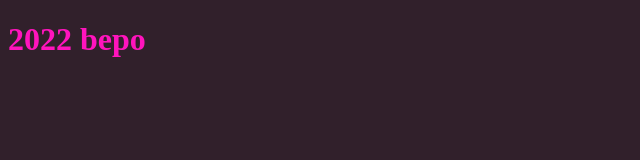
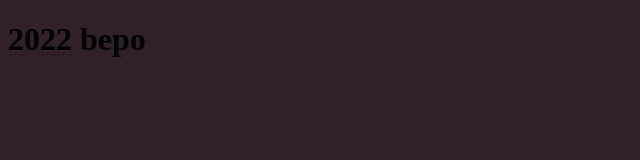
Before and after one commit to hepbep/lol, a plain HTML site: page 2022.html in a window 1280 px wide. Shown: the whole page, without its empty margins (0-640 px from the left). Drawn offline with Linux system fonts and the light colour scheme.

Commit message:
Update 2022.css

```diff
--- a/2022.css
+++ b/2022.css
@@ -4,6 +4,6 @@
 }
 
 body {
-  background-color: var(--clr-bg);
-  color: var(--clr-neon);
+  background-color: hsl(323 21% 16%);
+
 }
```
